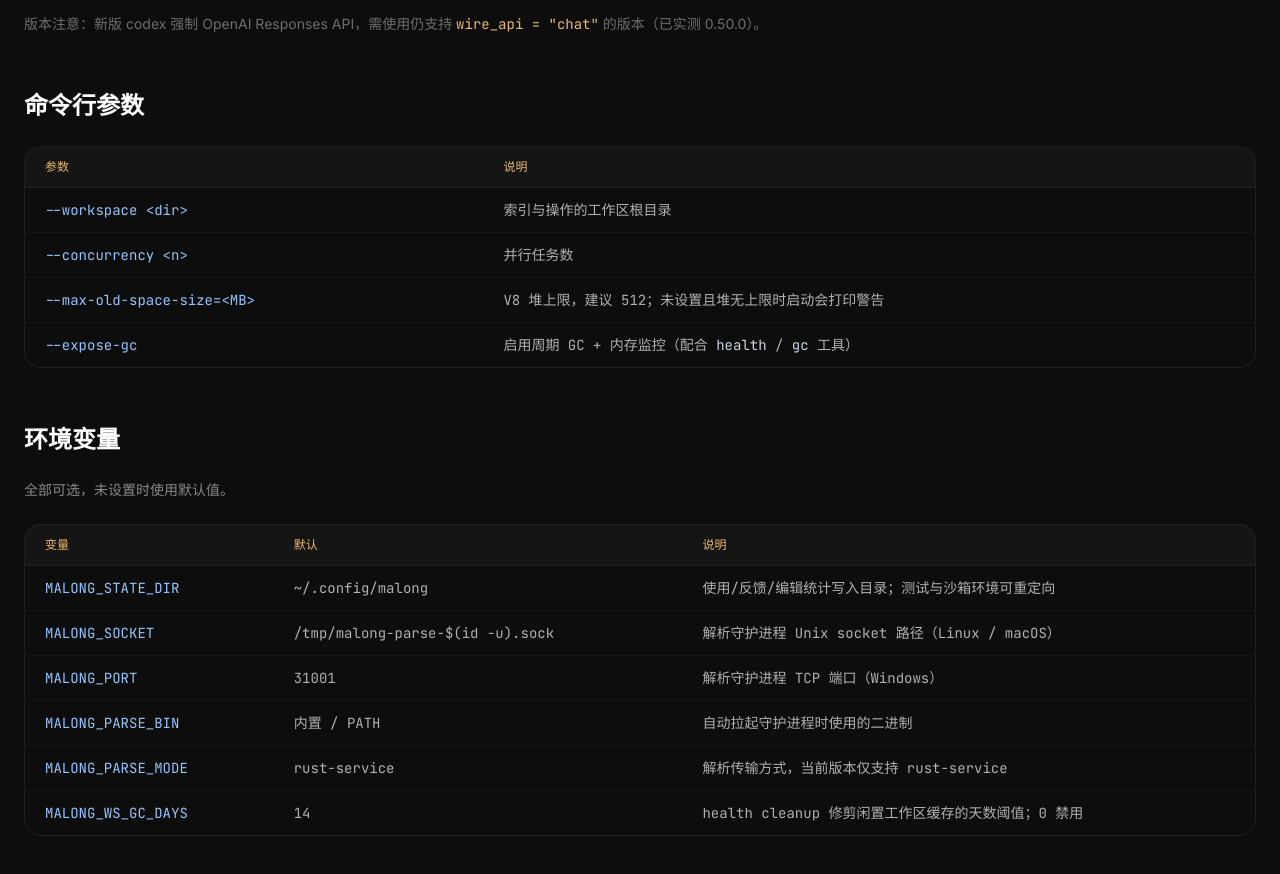
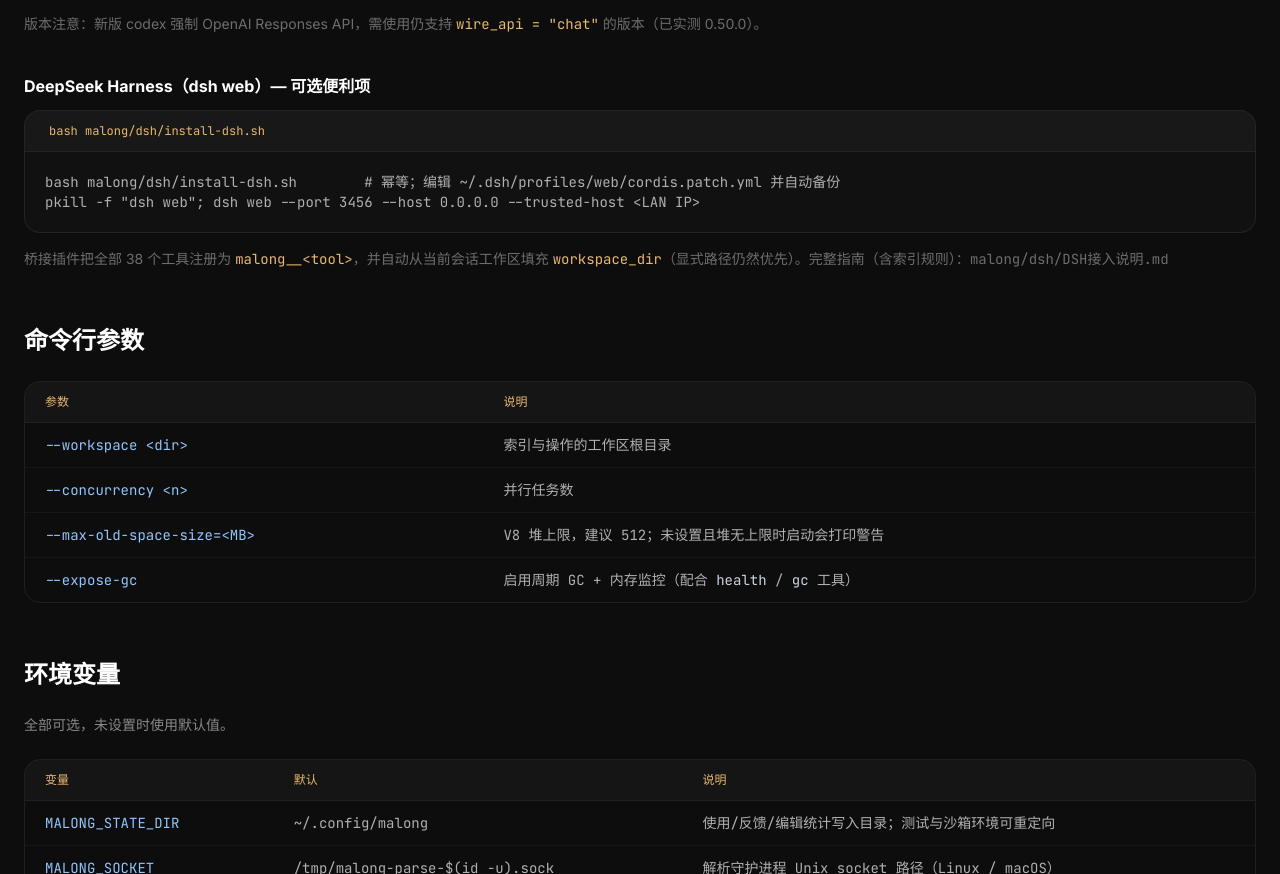
Before and after one commit to wulun811/LiuHe, a plain HTML site: page web/docs.html in a window 1280 px wide. Shown: the part 2624-3498 px from the top of the page. Drawn offline with nearby package versions, Linux system fonts and the light colour scheme.

Commit message:
docs: MCP clients 章节新增 DeepSeek Harness (dsh web) 可选接入小节——install-dsh.sh 一键安装、38 工具注册 malong__*、会话工作区自动注入，双语同步

```diff
--- a/web/docs.html
+++ b/web/docs.html
@@ -202,6 +202,14 @@
 args = ["/path/to/malong/mcp-server.js", "--workspace", "/path/to/project"]</pre>
             </div>
             <p class="text-sm mb-8" style="color:#6d6d6d">版本注意：新版 codex 强制 OpenAI Responses API，需使用仍支持 <span class="font-mono" style="color:#e8b86e">wire_api = "chat"</span> 的版本（已实测 0.50.0）。</p>
+
+            <div class="text-white font-bold mb-3 mt-10">DeepSeek Harness（dsh web）— 可选便利项</div>
+            <div class="rounded-2xl overflow-hidden mb-4" style="background:#111;border:1px solid rgba(255,255,255,0.08)">
+                <div class="px-6 py-3 text-xs font-mono" style="background:rgba(255,255,255,0.03);border-bottom:1px solid rgba(255,255,255,0.05);color:#e8b86e">bash malong/dsh/install-dsh.sh</div>
+                <pre class="p-5 text-sm font-mono overflow-x-auto" style="color:#b0b0b0">bash malong/dsh/install-dsh.sh        # 幂等；编辑 ~/.dsh/profiles/web/cordis.patch.yml 并自动备份
+pkill -f "dsh web"; dsh web --port 3456 --host 0.0.0.0 --trusted-host &lt;LAN IP&gt;</pre>
+            </div>
+            <p class="text-sm mb-8" style="color:#6d6d6d">桥接插件把全部 38 个工具注册为 <span class="font-mono" style="color:#e8b86e">malong__&lt;tool&gt;</span>，并自动从当前会话工作区填充 <span class="font-mono" style="color:#e8b86e">workspace_dir</span>（显式路径仍然优先）。完整指南（含索引规则）：<span class="font-mono">malong/dsh/DSH接入说明.md</span></p>
         </section>
 
         <section id="cli" class="mb-14" style="scroll-margin-top:150px">
```
Also changed, not shown: web/docs.en.html (+8 -0 lines).
